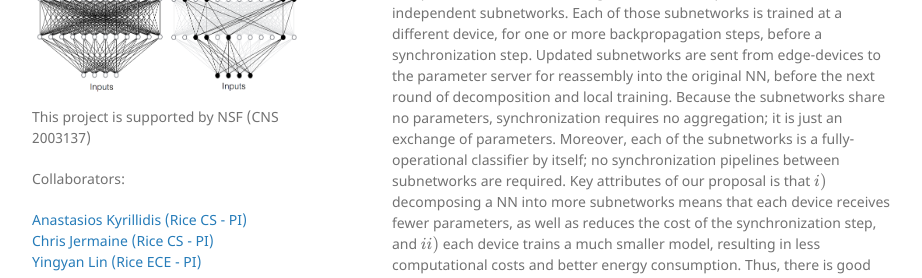
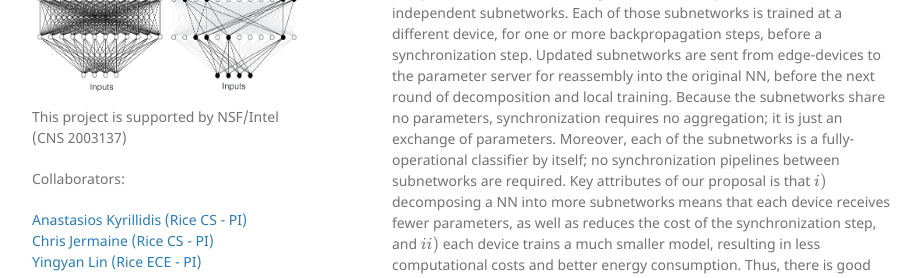
Before and after one commit to akyrillidis/ist, a Jekyll site: the page built from index.md, in a window 1280 px wide. Shown: the part 265-543 px from the top of the page, without its empty margins (178-1100 px from the left). Built offline with Jekyll 4.4.1, drawn with Linux system fonts in a browser that asks for light colours; formulas are drawn with MathJax 3.

Commit message:
Update _config.yml

```diff
--- a/_config.yml
+++ b/_config.yml
@@ -1,6 +1,6 @@
 title: Independent Subnetwork Training
 logo: /assets/img/cascades2.png
-description: This project is supported by NSF (CNS 2003137)
+description: This project is supported by NSF/Intel (CNS 2003137)
 show_downloads: true
 google_analytics:
 theme: jekyll-theme-minimal
```
